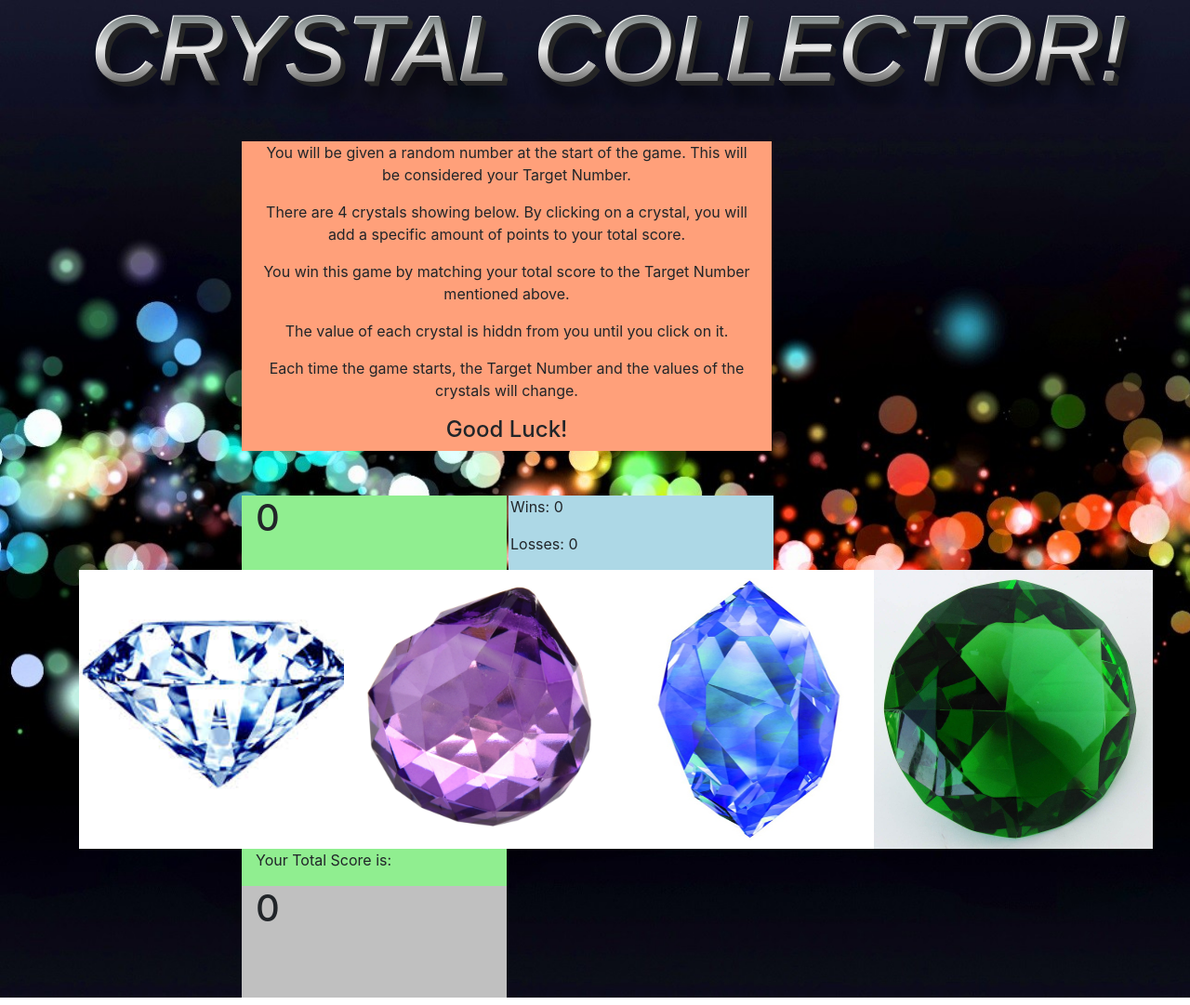
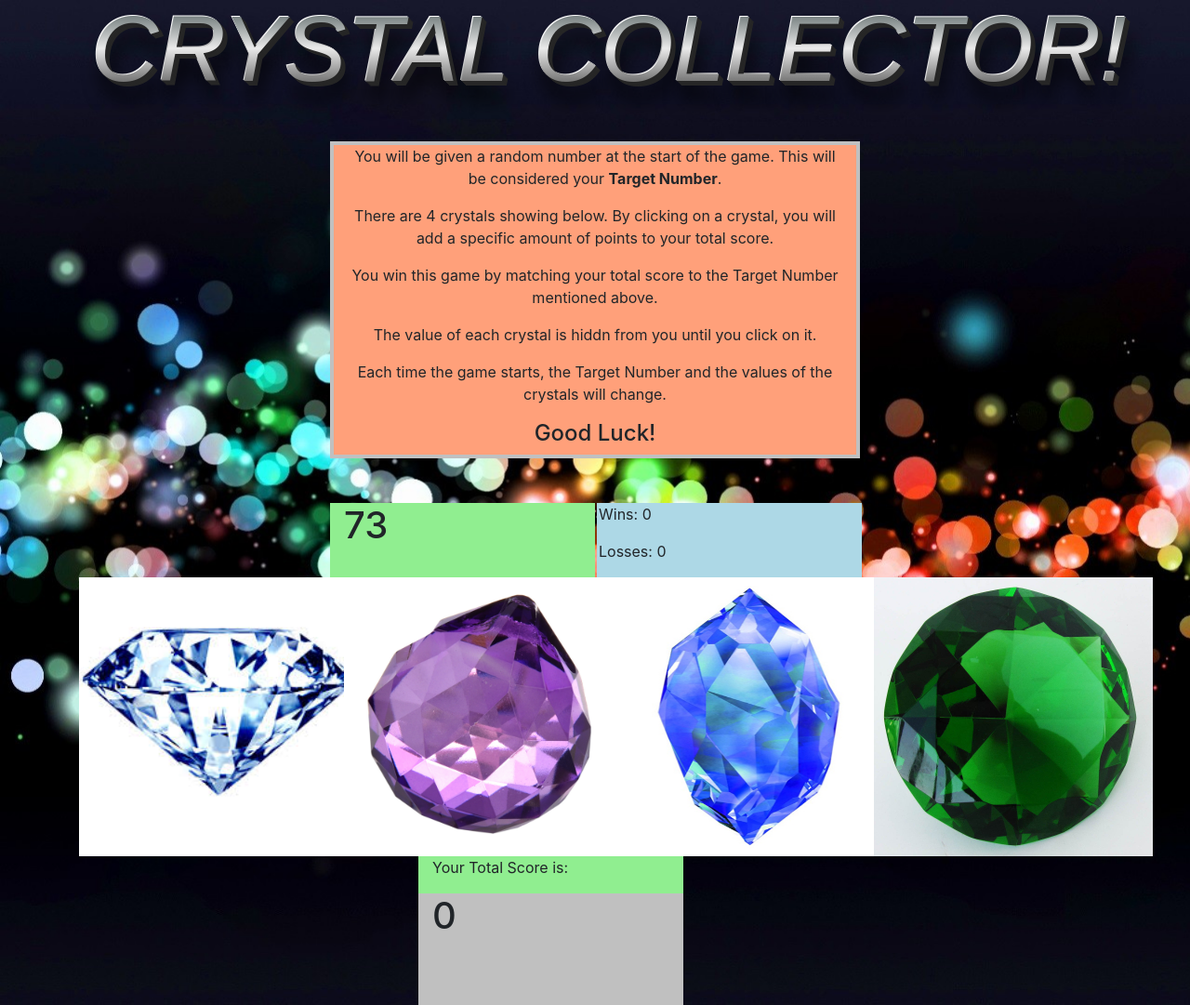
Before and after one commit to hcv4027/unit-4-game, a plain HTML site: page index.html in a window 1280 px wide. Shown: the whole page at 93% size. Drawn offline with nearby package versions, Linux system fonts and the light colour scheme.

Commit message:
Submission version

```diff
--- a/assets/css/style.css
+++ b/assets/css/style.css
@@ -23,6 +23,7 @@ body{
 #instructions{
     background-color: lightsalmon;
     text-align: center;
+    border: 4px silver solid;
 }
 
 #targetDisplay{
--- a/assets/javascript/game.js
+++ b/assets/javascript/game.js
@@ -0,0 +1,22 @@
+var targetNumberText = $('#targetDisplay');
+
+//Generates a random number between 19 and 120.
+var targetNumber = Math.floor(Math.random() *102) + 19;
+console.log("Your target number is: "+targetNumber);
+$('#targetDisplay').append("<h1>"+targetNumber+ "</h1>");
+
+var counter = 0;
+
+var crystal1 = (Math.floor(Math.random() * 12) +1);
+var crystal2 = (Math.floor(Math.random() * 12) +1);
+var crystal3 = (Math.floor(Math.random() * 12) +1);
+var crystal4 = (Math.floor(Math.random() * 12) +1);
+
+var numberOptions = [crystal1, crystal2, crystal3, crystal4];
+console.log(numberOptions);
+
+for(var i = 0; i < numberOptions.length; i++)
+{
+    var imageCrystal = $("<img>");
+
+}
--- a/index.html
+++ b/index.html
@@ -6,6 +6,7 @@
   <title>Crystal Collector Game</title>
   <meta name="viewport" content="width=device-width, initial-scale=1, shrink-to-fit=no">
   <link rel="stylesheet" href="https://stackpath.bootstrapcdn.com/bootstrap/4.1.3/css/bootstrap.min.css" integrity="sha384-MCw98/SFnGE8fJT3GXwEOngsV7Zt27NXFoaoApmYm81iuXoPkFOJwJ8ERdknLPMO" crossorigin="anonymous">
+  <script src="https://ajax.googleapis.com/ajax/libs/jquery/3.3.1/jquery.min.js"></script>
   <link href="assets/css/style.css" rel="stylesheet"/>
 
 </head>
@@ -26,8 +27,8 @@
         <br/><br/>
         <!--This div shows the player the instructionson how to play the Crystal Collector game.-->
         <div class="row">
-            <div class="col-md-6 offset-2" id="instructions">
-                <p>You will be given a random number at the start of the game. This will be considered your Target Number.</p>
+            <div class="col-md-6 offset-3" id="instructions">
+                <p>You will be given a random number at the start of the game. This will be considered your <strong>Target Number</strong>.</p>
                 <p>There are 4 crystals showing below. By clicking on a crystal, you will add a specific amount of points to your
                     total score.
                 </p>
@@ -41,8 +42,8 @@
         <!--This div row displays the Target Numnber and the status, wins and losses immediately to its right.-->
         <div class="row">
             <br/><br />
-            <div class="col-md-3 offset-2" id="targetDisplay">
-                <h1>0</h1>
+            <div class="col-md-3 offset-3" id="targetDisplay">
+                <!-- <h1>0</h1> -->
 
             </div>
             <div class="col-md-3" id="statuswinloss">
@@ -67,13 +68,13 @@
         </div>
 
         <div class="row" >
-            <div class="col-md-3 offset-2" id="totalScore">
+            <div class="col-md-3 offset-4" id="totalScore">
                 <p>Your Total Score is: </p>
             </div>
         </div>
 
         <div class="row">
-            <div class="col-md-3 offset-2" id="crystalValue">
+            <div class="col-md-3 offset-4" id="crystalValue">
                 <h1>0</h1>
             </div>
         </div>
```
